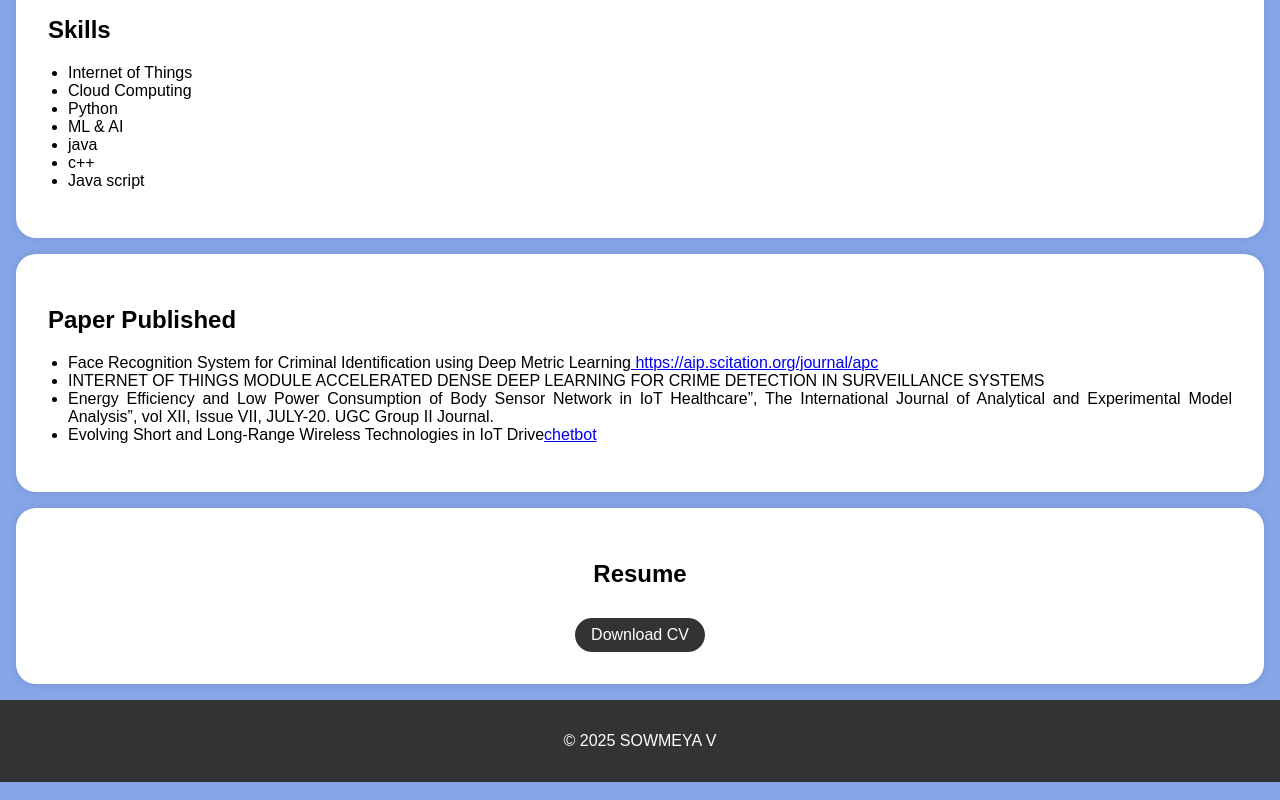
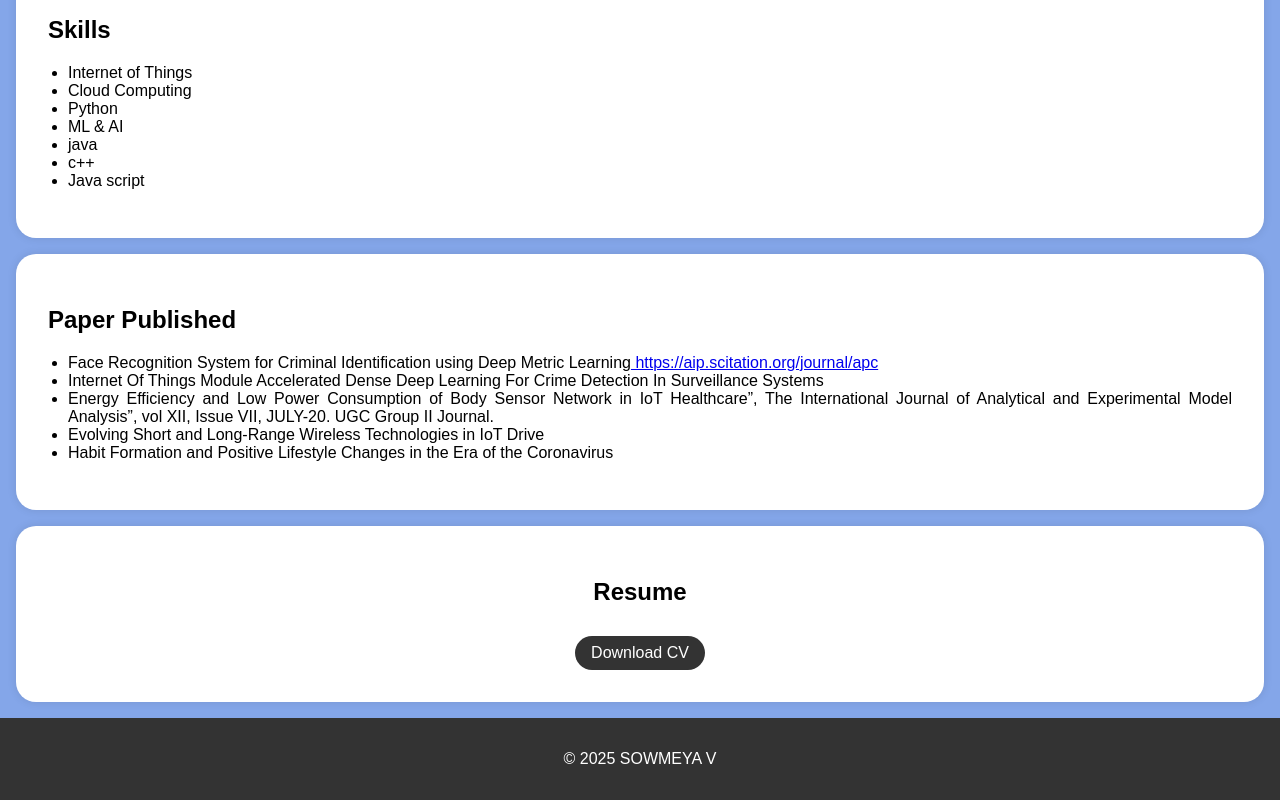
Before and after one commit to sowm892/Dr-V-Sowmeya-, a plain HTML site: page index.html in a window 1280 px wide. Shown: the part 786-1586 px from the top of the page. Drawn offline with Linux system fonts and the light colour scheme.

Commit message:
Update index.html

```diff
--- a/index.html
+++ b/index.html
@@ -151,9 +151,10 @@
             <h2>Paper Published</h2>
             <ul>
                 <li>Face Recognition System for Criminal Identification using Deep Metric Learning<a href="#"> https://aip.scitation.org/journal/apc</a></li>
-                <li>INTERNET OF THINGS MODULE ACCELERATED DENSE DEEP LEARNING FOR CRIME DETECTION IN SURVEILLANCE SYSTEMS<a href="#"></a></li>
+                <li>Internet Of Things Module Accelerated Dense Deep Learning For Crime Detection In Surveillance Systems<a href="#"></a></li>
                 <li>Energy Efficiency and Low Power Consumption of Body Sensor Network in IoT Healthcare”, The International Journal of Analytical and Experimental Model Analysis”, vol XII, Issue VII, JULY-20. UGC Group II Journal.<a href="#"></a></li>
-                <li>Evolving Short and Long-Range Wireless Technologies in IoT Drive<a href="#">chetbot</a></li>
+                <li>Evolving Short and Long-Range Wireless Technologies in IoT Drive<a href="#"></a></li>
+                <li>Habit Formation and Positive Lifestyle Changes in the Era of the Coronavirus<a href="#"></a></li>
                 <!-- Add more project links here -->
             </ul>
         </div>
```
